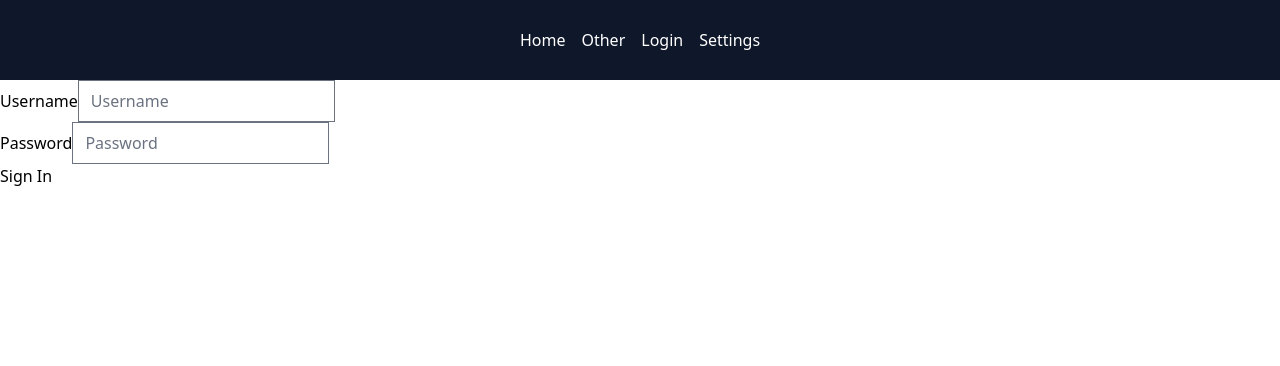
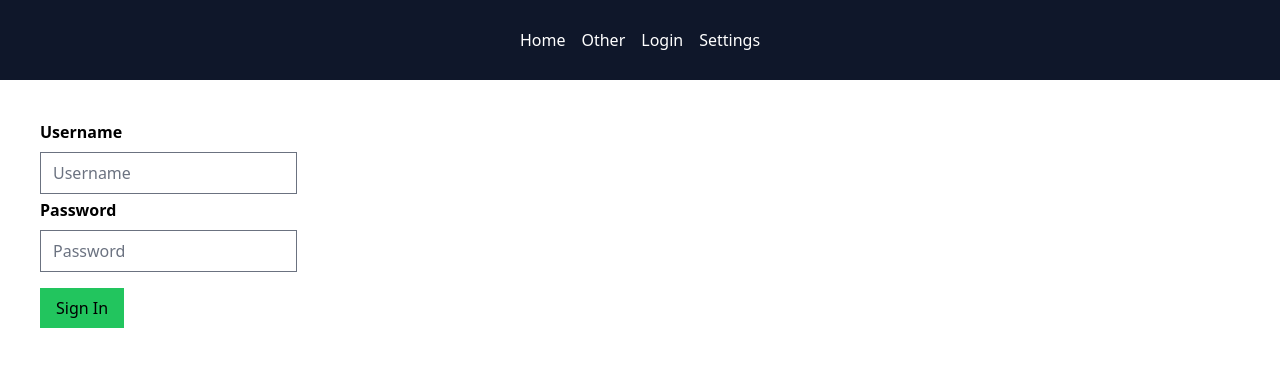
Before and after one commit to CMcKnzie/homework5, a Vue app: page /login in a window 1280 px wide. Shown: the top 366 px of the page. Built offline with nearby package versions, Linux system fonts and the light colour scheme; what @vueuse/firebase would draw is missing.

Commit message:
styled loginpage

```diff
--- a/src/views/LoginPage.vue
+++ b/src/views/LoginPage.vue
@@ -29,20 +29,20 @@
 </script>
 
 <template>
-    <form class="" @submit.prevent>
+    <form class="m-10" @submit.prevent>
 
-        <div>
-            <label for="username" class="">Username</label>
+        <div class="pb-1">
+            <label for="username" class="block mb-2 font-bold">Username</label>
             <input id="username" v-model="username" type="text" placeholder ="Username">
         </div>
 
 
         <div>
-            <label for="password" class="">Password</label>
+            <label for="password" class="block mb-2 font-bold">Password</label>
             <input id="password" v-model="password" type="password" placeholder="Password">
         </div>
 
-        <button @click="LogUserIn" class="">Sign In</button>
+        <button @click="LogUserIn" class="bg-green-500 mt-4 px-4 py-2 hover:bg-green-800 hover:text-white">Sign In</button>
 
     </form>
 </template>
```
